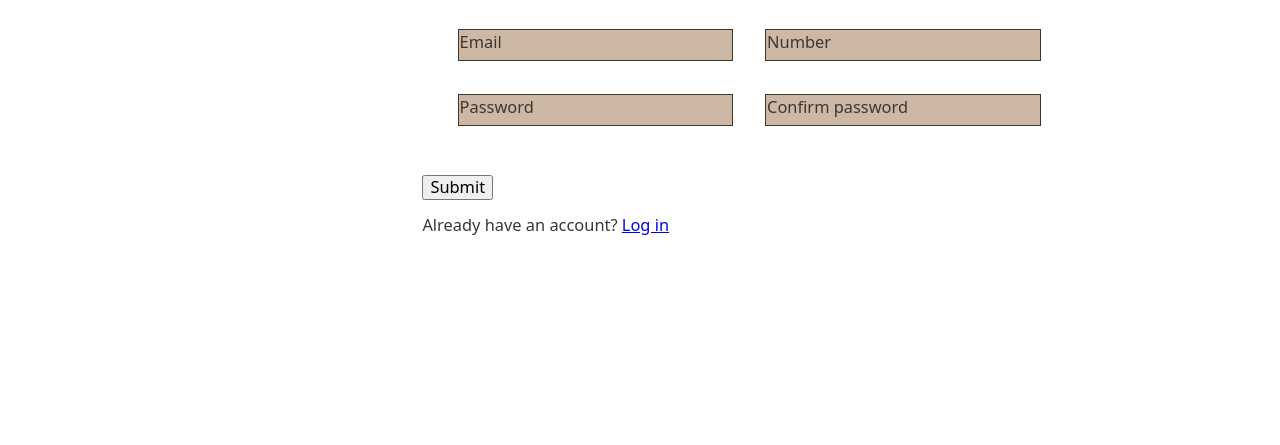
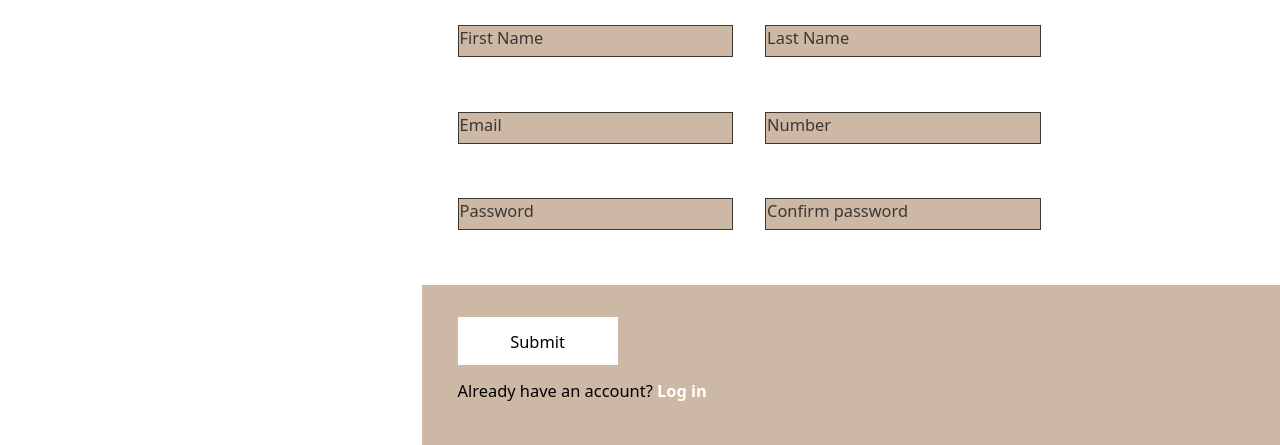
Before and after one commit to Mynameisfrostwalker/Sign-up-form, a plain HTML site: page index.html in a window 1280 px wide. Shown: the part 355-800 px from the top of the page. Drawn offline with Linux system fonts and the light colour scheme; a web font is replaced by a local one.

Commit message:
Style account section

```diff
--- a/index.html
+++ b/index.html
@@ -23,9 +23,7 @@
     </aside>
 
     <main>
-
         <header>
-
             <div class="theme-picker">
                 <label for="theme">
                     <span>
@@ -40,7 +38,6 @@
                 Sign up <em>now</em> to get started.
             </p>
             <p>You <em>know</em> you want to.</p>
-
         </header>
 
         <form>
@@ -79,11 +76,11 @@
                 <p>
                     <button>Submit</button>
                 </p>
+
+                <p>
+                    Already have an account? <strong><a href="#">Log in</a></strong>
+                </p>
             </section>
-
-            <p>
-                Already have an account? <a href="#">Log in</a>
-            </p>
 
         </form>
 
--- a/styles/main.css
+++ b/styles/main.css
@@ -6,23 +6,27 @@
 :root.light {
     --theme-background-color: white;
     --theme-color: black;
+    --theme-hover: rgb(199, 199, 199);
     --aside-width: 33vw;
     --logo-font-size: calc(6px + calc(var(--aside-width) / 17.5)); /* Scales with viewport width */
     --theme-secondary-background-color: rgb(205 184 165);
     --checkbox-height: 2rem;
     --theme-button-color: gold;
     --theme-secondary-color: rgb(61, 55, 50);
+    --header-height: 32vh;
 }
 
 :root.dark {
     --theme-background-color: black;
     --theme-color: white;
+    --theme-hover: rgb(199, 199, 199);
     --aside-width: 33vw;
     --logo-font-size: calc(6px + calc(var(--aside-width) / 17.5)); /* Scales with viewport width */
     --theme-secondary-background-color: rgb(47 46 38);
     --checkbox-height: 2rem;
     --theme-button-color: black;
     --theme-secondary-color: rgb(201, 182, 167);
+    --header-height: 32vh;
 }
 
 body {
@@ -66,6 +70,7 @@ aside {
 
 main {
     width: calc(100vw - var(--aside-width));
+    height: 100vh;
 }
 
 main header {
@@ -74,6 +79,7 @@ main header {
     font-size: calc(10px + 0.7vw);
     font-weight: bold;
     color: var(--theme-color);
+    height: var(--header-height);
 }
 
 input#theme {
@@ -132,6 +138,7 @@ input#theme:checked {
 form {
     background-color: var(--theme-background-color);
     color: var(--theme-secondary-color);
+    height: calc(100vh - var(--header-height));
 }
 
 .UserInfo {
@@ -139,6 +146,7 @@ form {
     display: flex;
     flex-wrap: wrap;
     gap: 0 2rem;
+    height: calc(var(--header-height) * 1.5);
 }
 
 .UserInfo h1 {
@@ -172,3 +180,29 @@ form input:focus ~ label,
 form input:not(:placeholder-shown) ~ label {
     z-index: -1;
 }
+
+.Account {
+    padding: 1rem max(2rem, calc(4vw - 2rem / 2));
+    background-color: var(--theme-secondary-background-color);
+    color: var(--theme-color);
+    height: calc(100vh - (calc(var(--header-height) * 1.5) + var(--header-height)))
+}
+
+button {
+    width: 10rem;
+    height: 3rem;
+    padding: 1rem;
+    background-color: var(--theme-background-color);
+    color: var(--theme-color);
+    border: none;
+    outline: none;
+}
+
+button:hover {
+    background-color: var(--theme-hover);
+}
+
+a {
+    color: var(--theme-background-color);
+    text-decoration: none;
+}
```
